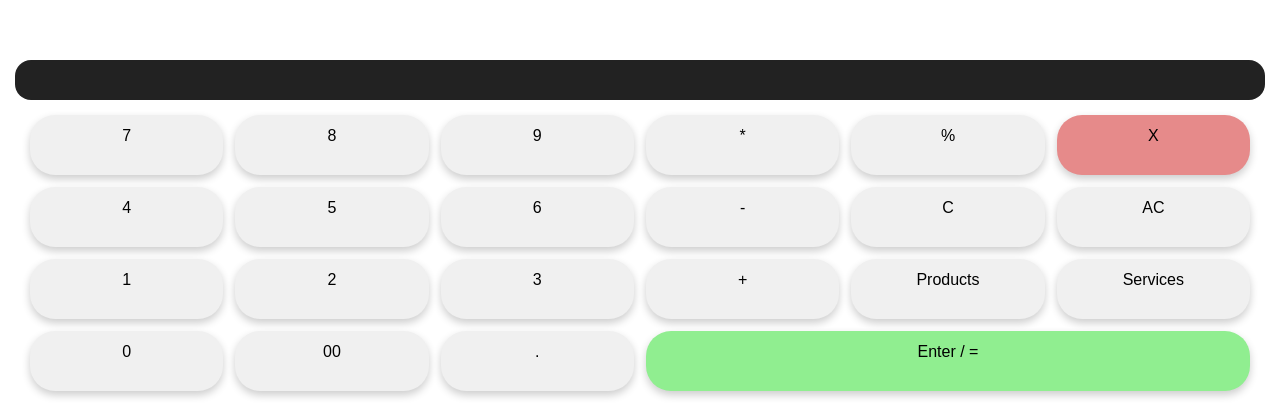
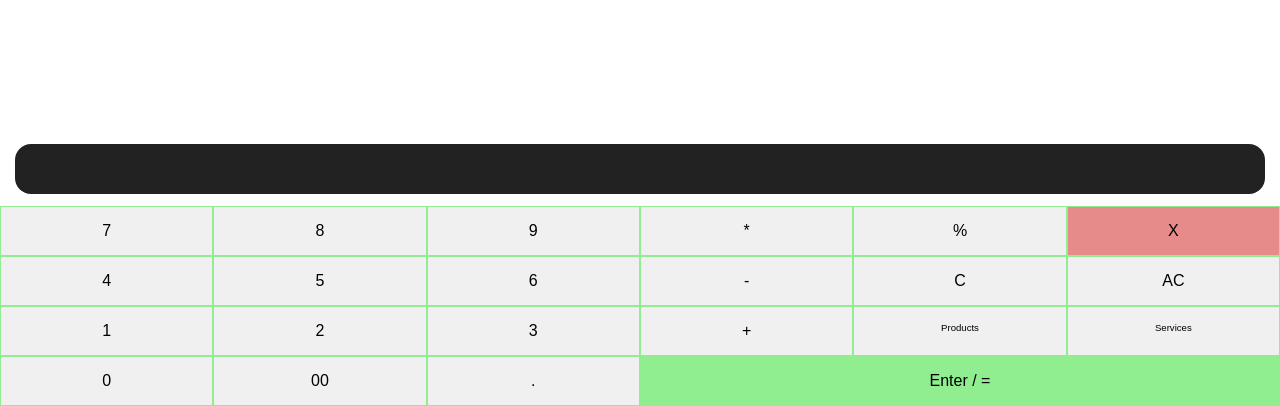
Before and after one commit to mrcocgn/lni.cashier, a React (Vite) app in the folder client/: page / in a window 1280 px wide. Shown: the part 394-800 px from the top of the page. Built offline with nearby package versions, Linux system fonts and the light colour scheme.

Commit message:
fix: adjust margin and min-height in .display class; update grid layout in .parent class of Calculator.css

```diff
--- a/client/src/app/components/calculator/Calculator.css
+++ b/client/src/app/components/calculator/Calculator.css
@@ -4,13 +4,14 @@
   font-size: 1rem;
   padding: 12px 16px;
   border-radius: 16px;
-  margin: 12px 15px 0 15px;
+  margin: 12px 15px 12px 15px;
   text-align: right;
-  min-height: 40px;
+  min-height: 50px;
 }
 
 .calculator {
   position: fixed;
+  display: block;
   bottom: 0;
   left: 0;
   right: 0;
@@ -18,24 +19,17 @@
 
 .parent {
   display: grid;
-  grid-template-columns: repeat(6, 1fr); /* default */
-  grid-auto-rows: 60px;
-  gap: 12px;
-  padding: 15px;
-  margin: 0 15px;
-  border-radius: 25px;
+  grid-template-columns: repeat(6, 1fr);
+  grid-template-rows: repeat(4, 1fr);
   background-color: transparent;
 }
 
-
 .children {
   background-color: #f0f0f0;
-  border: none;
-  border-radius: 25px;
-  box-shadow: var(--box-shadow);
-  padding: 12px;
+  border: 1px solid lightgreen;
+  padding-top: 15px;
+  padding-bottom: 15px;
   text-align: center;
-  overflow-wrap: break-word;
 }
 
 .div1 {
@@ -89,9 +83,11 @@
 }
 .div17 {
   grid-area: 3 / 5 / 4 / 6;
+  font-size: 0.6rem;
 }
 .div18 {
   grid-area: 3 / 6 / 4 / 7;
+  font-size: 0.6rem;
 }
 .div19 {
   grid-area: 4 / 1 / 5 / 2;
@@ -106,15 +102,3 @@
   grid-area: 4 / 4 / 5 / 7;
   background-color: lightgreen;
 }
-
-@media (max-width: 768px) {
-  .parent {
-    grid-template-columns: repeat(4, 1fr);
-  }
-}
-
-@media (max-width: 480px) {
-  .parent {
-    grid-template-columns: repeat(3, 1fr);
-  }
-}
```
Also changed, not shown: client/src/app/components/calculator/Calculator.tsx (line endings or trailing spaces).
